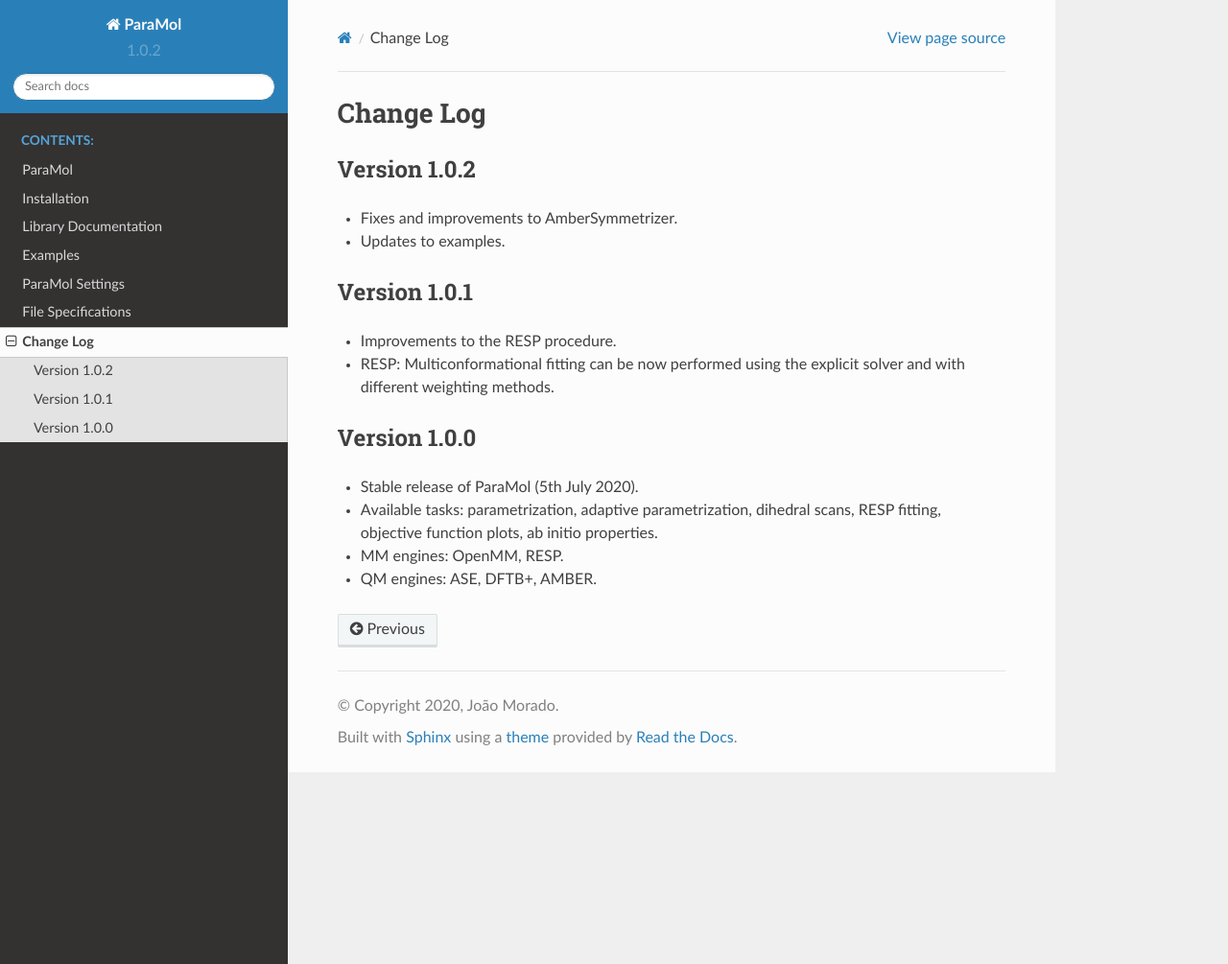
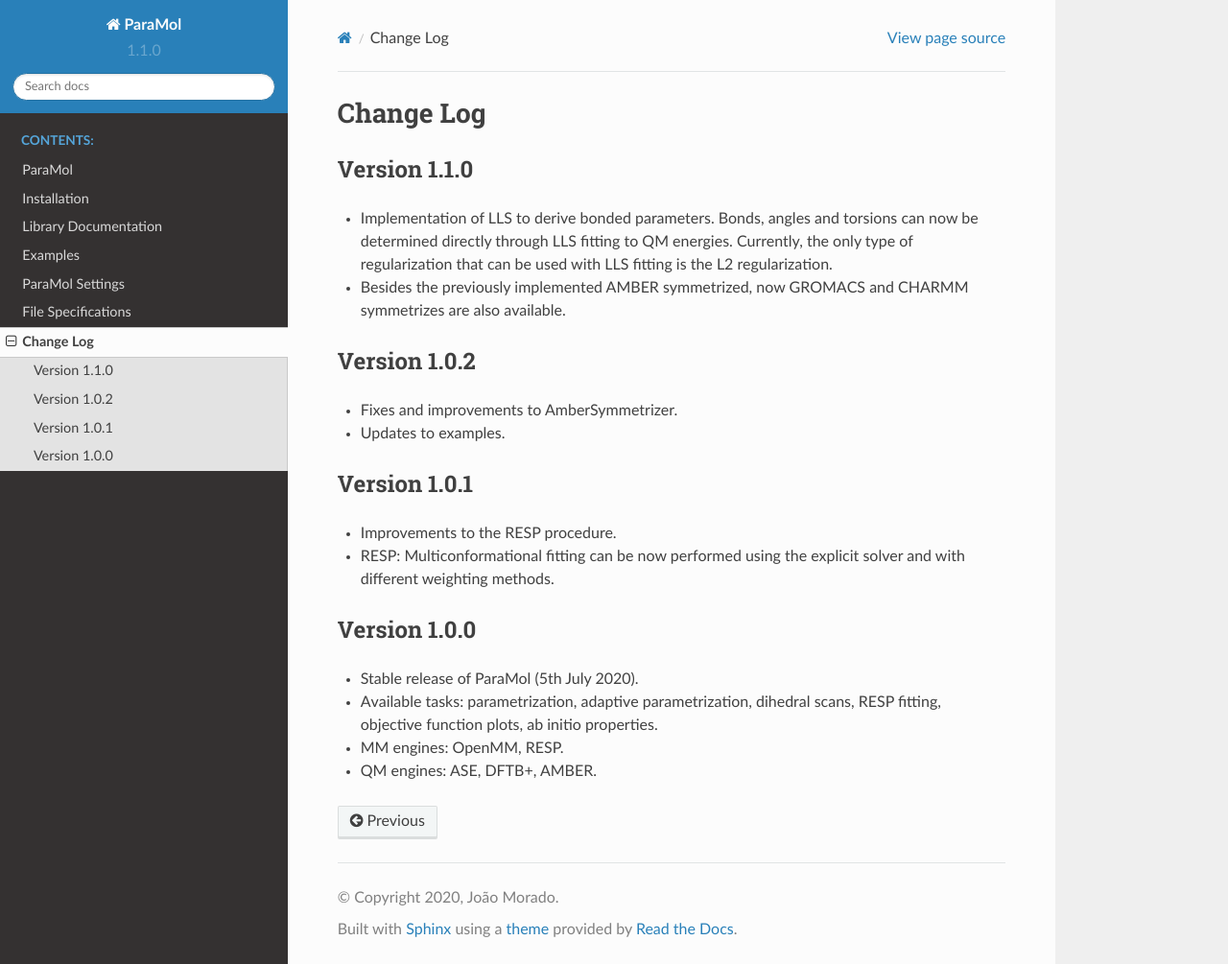
Before and after one commit to JMorado/ParaMol, a Sphinx documentation site: the page built from docs/source/Change_log.rst, in a window 1280 px wide and 1005 px high. Shown: the whole window at 96% size. Built offline with Sphinx 7.4.7 and the Read the Docs theme 2.0.0, drawn with Linux system fonts in a browser that asks for light colours.

Commit message:
updates to docs; increment of version

```diff
--- a/ParaMol/__init__.py
+++ b/ParaMol/__init__.py
@@ -5,7 +5,7 @@
 Code by João Morado.
 """
 
-__version__ = "1.0.2"
+__version__ = "1.1.0"
 
 __all__ = ["System",
            "Parameter_space",
--- a/docs/source/About.rst
+++ b/docs/source/About.rst
@@ -8,7 +8,7 @@
 
 ParaMol is a Python library that aims to ease the process of force field parametrization of molecules.
 
-Current Version: 1.0.1
+Current Version: 1.1.0
 
 About
 #######
--- a/docs/source/Change_log.rst
+++ b/docs/source/Change_log.rst
@@ -1,5 +1,10 @@
 Change Log
 ==========
+
+Version 1.1.0
+-------------
+- Implementation of LLS to derive bonded parameters. Bonds, angles and torsions can now be determined directly through LLS fitting to QM energies. Currently, the only type of regularization that can be used with LLS fitting is the L2 regularization.
+- Besides the previously implemented AMBER symmetrized, now GROMACS and CHARMM symmetrizes are also available.
 
 Version 1.0.2
 -------------
--- a/docs/source/conf.py
+++ b/docs/source/conf.py
@@ -22,8 +22,8 @@
 author = 'João Morado'
 
 # Version and release
-version = '1.0.2'
-release = '1.0.2'
+version = '1.1.0'
+release = '1.1.0'
 
 # Add any Sphinx extension module names here, as strings. They can be
 # extensions coming with Sphinx (named 'sphinx.ext.*') or your custom
--- a/setup.py
+++ b/setup.py
@@ -1,7 +1,7 @@
 from setuptools import setup, find_packages
 setup(
     name='ParaMol',
-    version='1.0.2',
+    version='1.1.0',
     packages=find_packages(),
     url='https://github.com/JMorado/ParaMol',
     license='MIT',
```
